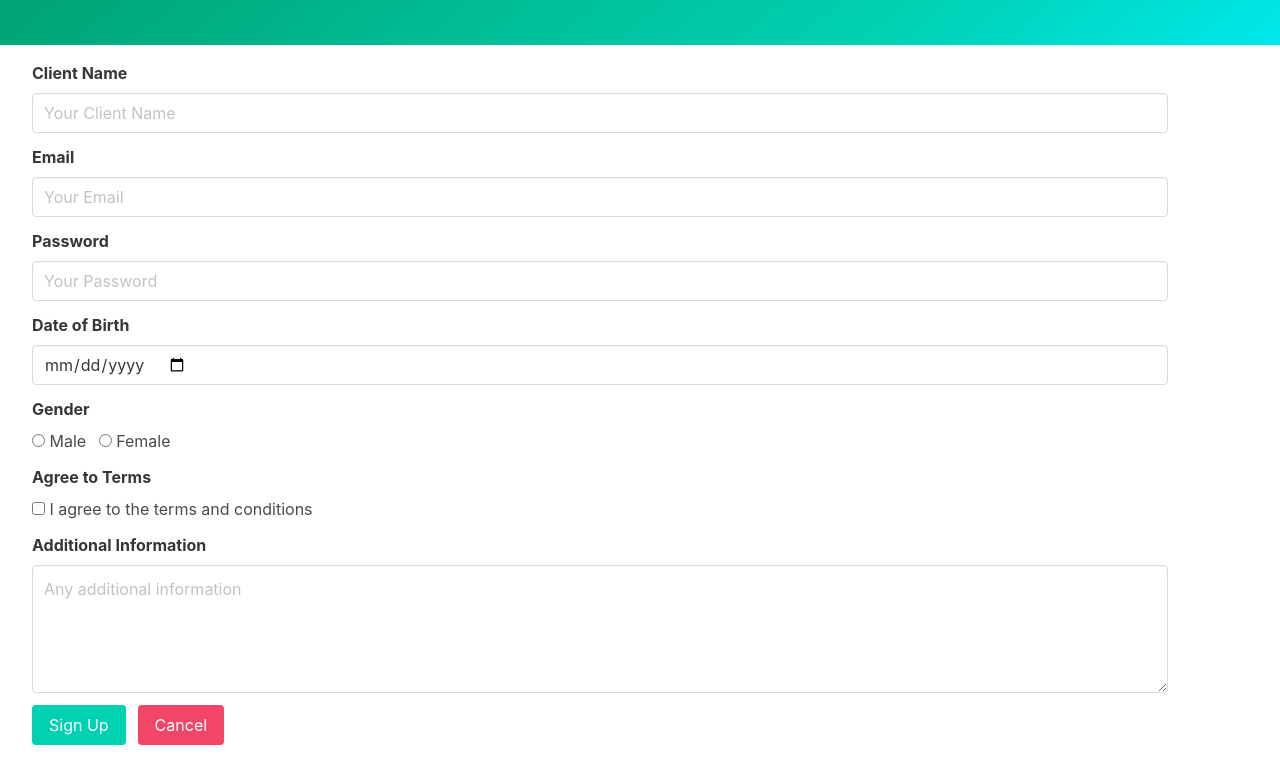
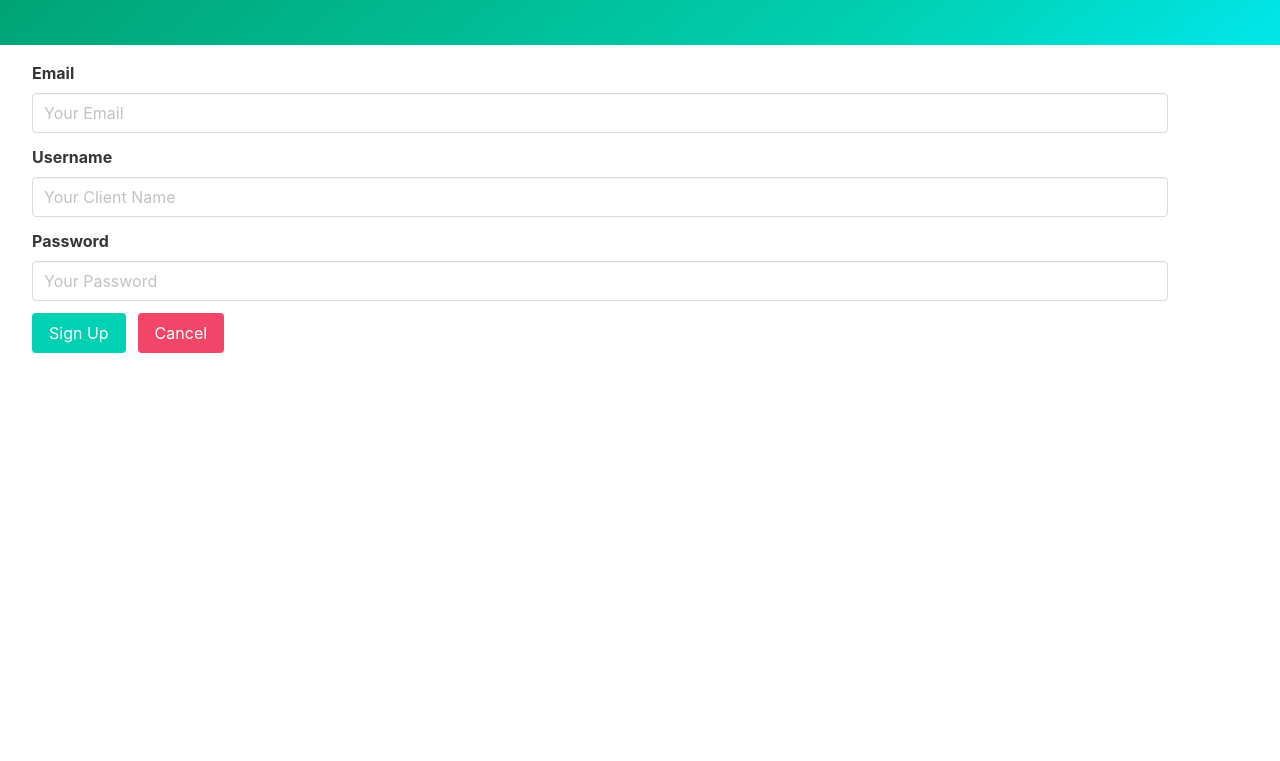
Before and after one commit to SirVoid2/info-data, a plain HTML site: page index.html in a window 1280 px wide. Shown: the part 87-848 px from the top of the page. After the commit the page ends 800 px from the top, so only its background shows below. Drawn offline with nearby package versions, Linux system fonts and the light colour scheme.

Commit message:
Update index.html

```diff
--- a/index.html
+++ b/index.html
@@ -15,29 +15,6 @@
       </div>
     </section>
     <form id="form" class="container m-4 pl-4" method="POST">
-      <div class="field">
-        <label class="label">Client Name</label>
-        <div class="control">
-          <input
-            class="input"
-            type="text"
-            placeholder="Your Client Name"
-            name="Client Name"
-          />
-        </div>
-      </div>
-
-      <!-- <div class="field">
-        <label class="label">Last Name</label>
-        <div class="control">
-          <input
-            class="input"
-            type="text"
-            placeholder="Your Last Name"
-            name="Last Name"
-          />
-        </div>
-      </div> -->
 
       <div class="field">
         <label class="label">Email</label>
@@ -52,6 +29,18 @@
       </div>
 
       <div class="field">
+        <label class="label">Username</label>
+        <div class="control">
+          <input
+            class="input"
+            type="text"
+            placeholder="Your Client Name"
+            name="Username"
+          />
+        </div>
+      </div>
+
+      <div class="field">
         <label class="label">Password</label>
         <div class="control">
           <input
@@ -60,51 +49,6 @@
             placeholder="Your Password"
             name="Password"
           />
-        </div>
-      </div>
-
-      <div class="field">
-        <label class="label">Date of Birth</label>
-        <div class="control">
-          <input
-            class="input"
-            type="date"
-            placeholder="Your Date of Birth"
-            name="DOB"
-          />
-        </div>
-      </div>
-
-      <div class="field">
-        <label class="label">Gender</label>
-        <div class="control">
-          <label class="radio">
-            <input type="radio" name="Gender" value="male" /> Male
-          </label>
-          <label class="radio">
-            <input type="radio" name="Gender" value="female" /> Female
-          </label>
-        </div>
-      </div>
-
-      <div class="field">
-        <label class="label">Agree to Terms</label>
-        <div class="control">
-          <label class="checkbox">
-            <input type="checkbox" name="Agree To Terms" value="yes" /> I agree
-            to the terms and conditions
-          </label>
-        </div>
-      </div>
-
-      <div class="field">
-        <label class="label">Additional Information</label>
-        <div class="control">
-          <textarea
-            class="textarea"
-            placeholder="Any additional information"
-            name="Notes"
-          ></textarea>
         </div>
       </div>
 
```
